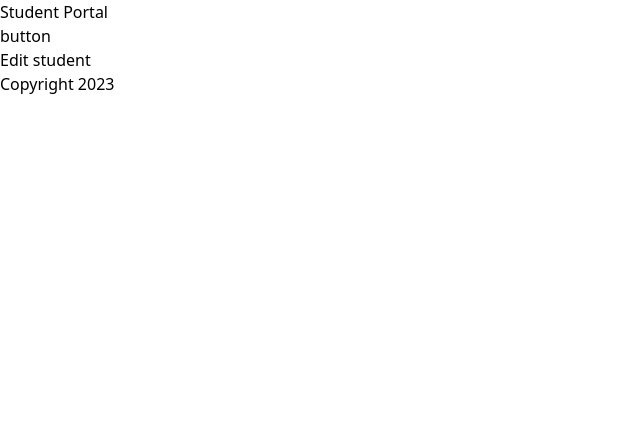
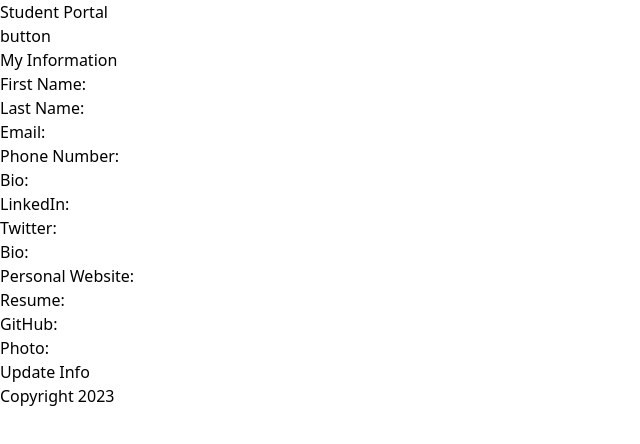
Before and after one commit to askarf/resume-app-student-portal, a React (Vite) app: page /student in a window 1280 px wide. Shown: the top 444 px of the page, without its empty margins (0-640 px from the left). Built offline with nearby package versions, Linux system fonts and the light colour scheme; no server answers.

Commit message:
add edit profile info

```diff
--- a/src/Content.jsx
+++ b/src/Content.jsx
@@ -66,7 +66,10 @@ export function Content() {
           path="/experience"
           element={<EditExperience onShowStudent={handleShowStudent} studentId={studentId} student={student} />}
         />
-        <Route path="/student" element={<EditStudent />} />
+        <Route
+          path="/student"
+          element={<EditStudent onShowStudent={handleShowStudent} studentId={studentId} student={student} />}
+        />
         <Route path="/skill" element={<EditSkill />} />
         <Route path="/education" element={<EditEducation />} />
         <Route path="/capstone" element={<EditCapstone />} />
--- a/src/EditStudent.jsx
+++ b/src/EditStudent.jsx
@@ -1,7 +1,66 @@
-export function EditStudent() {
+/* eslint-disable react/prop-types */
+import { useEffect } from "react";
+import axios from "axios";
+
+export function EditStudent(props) {
+  useEffect(() => {
+    props.onShowStudent(props.studentId);
+  }, []);
+
+  const handleEditInfo = (id, event) => {
+    event.preventDefault();
+    const params = new FormData(event.target);
+    axios.patch(`http://localhost:3000/students/${id}.json`, params).then((response) => {
+      console.log(response.data);
+      console.log(params);
+      window.location.reload();
+    });
+  };
+
   return (
     <div>
-      <h1>Edit student</h1>
+      <h1>My Information</h1>
+      <div>
+        <form onSubmit={(event) => handleEditInfo(props.student.id, event)}>
+          <div>
+            First Name: <input defaultValue={props.student.first_name} name="first_name" type="text" />
+          </div>
+          <div>
+            Last Name: <input defaultValue={props.student.last_name} name="last_name" type="text" />
+          </div>
+          <div>
+            Email: <input defaultValue={props.student.email} name="email" type="text" />
+          </div>
+          <div>
+            Phone Number: <input defaultValue={props.student.phone_number} name="phone_number" type="text" />
+          </div>
+          <div>
+            Bio: <input defaultValue={props.student.short_bio} name="short_bio" type="text" />
+          </div>
+          <div>
+            LinkedIn: <input defaultValue={props.student.linkedin_url} name="linkedin_url" type="text" />
+          </div>
+          <div>
+            Twitter: <input defaultValue={props.student.twitter_handle} name="twitter_handle" type="text" />
+          </div>
+          <div>
+            Bio: <input defaultValue={props.student.short_bio} name="short_bio" type="text" />
+          </div>
+          <div>
+            Personal Website: <input defaultValue={props.student.personal_url} name="personal_url" type="text" />
+          </div>
+          <div>
+            Resume: <input defaultValue={props.student.resume_url} name="resume_url" type="text" />
+          </div>
+          <div>
+            GitHub: <input defaultValue={props.student.github_url} name="github_url" type="text" />
+          </div>
+          <div>
+            Photo: <input defaultValue={props.student.photo} name="photo" type="text" />
+          </div>
+          <button type="submit">Update Info</button>
+        </form>
+      </div>
     </div>
   );
 }
```
